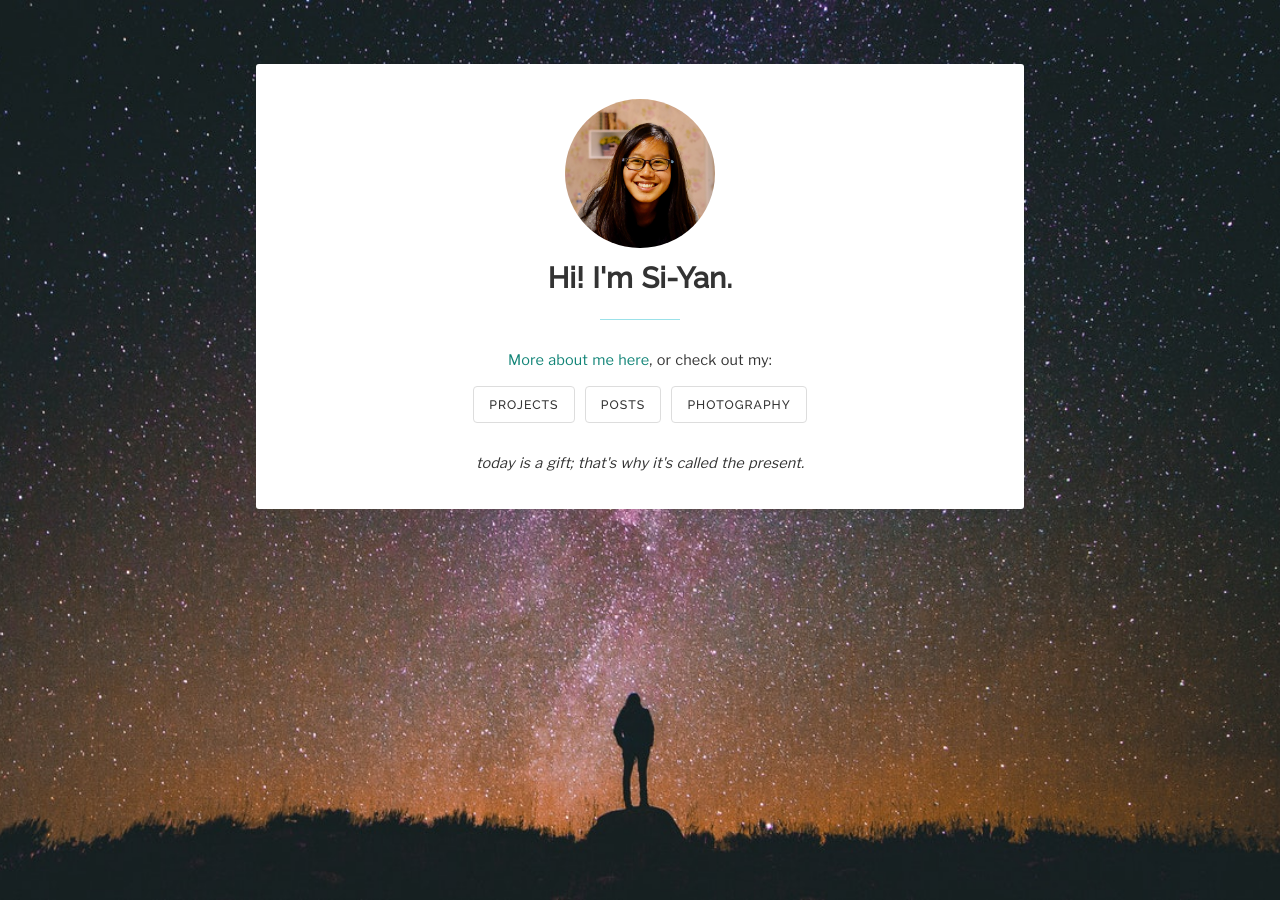
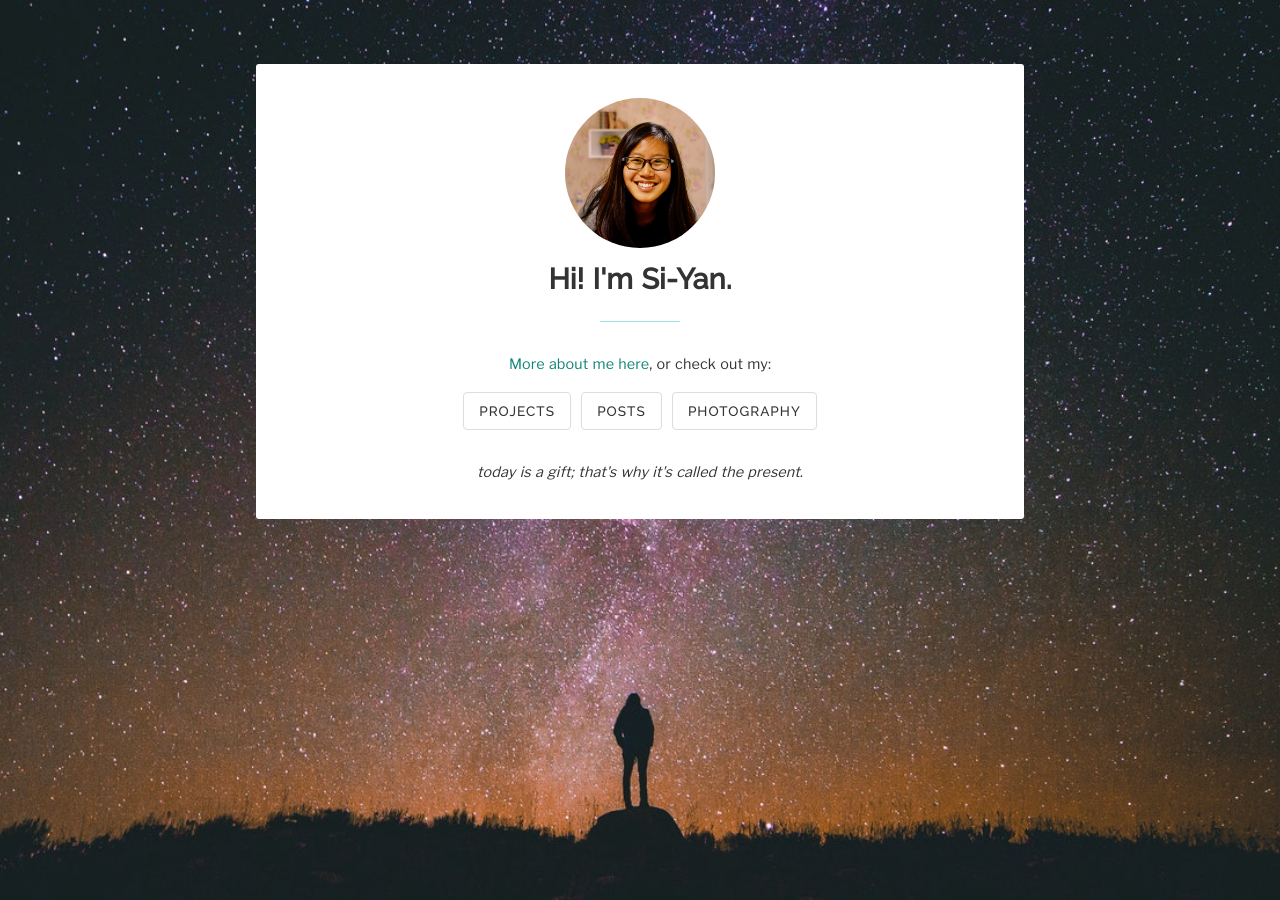
Before and after one commit to siyant/siyant.github.io, a Jekyll site: the page built from index.md, in a window 1280 px wide. Built offline with Jekyll 4.4.1, drawn with Linux system fonts in a browser that asks for light colours; nearby versions of some CDN libraries.

Commit message:
Move font-size to from html to body for better mobile sizing

```diff
--- a/_sass/main.scss
+++ b/_sass/main.scss
@@ -2,7 +2,6 @@
 
 html, body, form, fieldset, table, tr, td, img {
   font-family: 'Libre Franklin', sans-serif;
-  font-size: 14.5px;
 }
 
 input, button, select, textarea, optgroup, option {
@@ -20,6 +19,7 @@
   background-position: center bottom;
   width: 100%;
   height: 100%;
+  font-size: 0.9em;
 }
 
 .top-anchor { height:0; }
```
